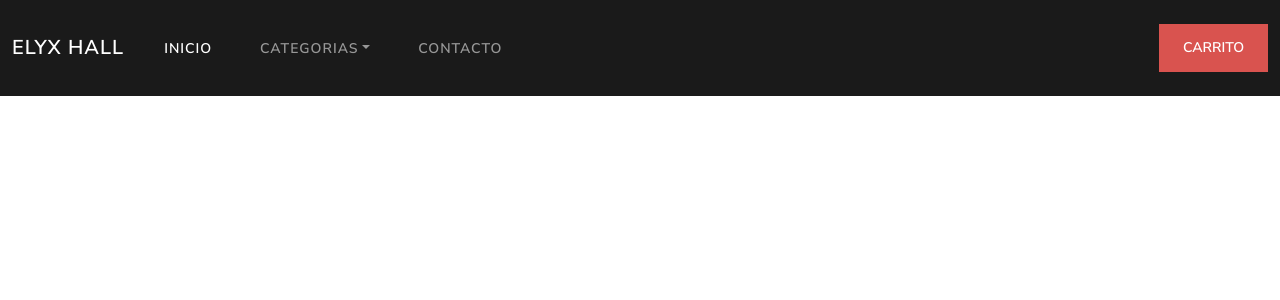
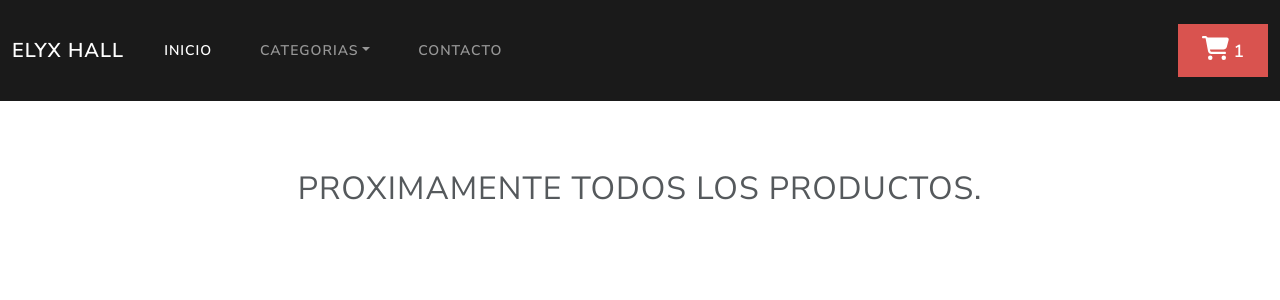
Before and after one commit to Elyx17/React-Coder, a React (Create React App) app: page / in a window 1280 px wide. Shown: the top 300 px of the page. Built offline with nearby package versions, Linux system fonts and the light colour scheme.

Commit message:
componentes1

```diff
--- a/package.json
+++ b/package.json
@@ -3,6 +3,10 @@
   "version": "0.1.0",
   "private": true,
   "dependencies": {
+    "@fortawesome/fontawesome-svg-core": "^6.2.1",
+    "@fortawesome/free-brands-svg-icons": "^6.2.1",
+    "@fortawesome/free-solid-svg-icons": "^6.2.1",
+    "@fortawesome/react-fontawesome": "^0.2.0",
     "@testing-library/jest-dom": "^5.16.5",
     "@testing-library/react": "^13.4.0",
     "@testing-library/user-event": "^13.5.0",
--- a/src/components/App.jsx
+++ b/src/components/App.jsx
@@ -1,10 +1,15 @@
 
 import './App.css';
 import NavBar from './NavBar/navBar';
+import ItemListContainer from './ItemListContainer/ItemListContainer'
+
 
 function App() {
   return (
+    <div>
     <NavBar/>
+    <ItemListContainer/>
+    </div>
   );
 }
 
--- a/src/components/CartWidget/cartWidget.jsx
+++ b/src/components/CartWidget/cartWidget.jsx
@@ -1,9 +1,13 @@
+import {FontAwesomeIcon} from '@fortawesome/react-fontawesome';
+import {faCartShopping} from '@fortawesome/free-solid-svg-icons';
 
 const CartWidget = () => {
     return (
-        <div>
-            <button className="btn btn-danger my-2 my-sm-0">Carrito</button>
-        </div>
+        <>
+            <button className="btn btn-danger my-2 my-sm-0"><FontAwesomeIcon style={{fontSize: "1.5rem"}} icon={faCartShopping}/>
+            <small style={{fontSize: "1.1rem"}}> 1</small>
+            </button>
+        </>
     );
 }
 
--- /dev/null
+++ b/src/components/ItemListContainer/ItemListContainer.jsx
@@ -0,0 +1,11 @@
+
+
+const ItemListContainer = () => {
+    return (
+        <div style={{textAlign: "center", marginTop: "4rem", fontSize: "2rem"}}>
+            PROXIMAMENTE TODOS LOS PRODUCTOS.
+        </div>
+    );
+}
+
+export default ItemListContainer;
```
Also changed, not shown: src/components/NavBar/categorias/categorias.jsx (line endings or trailing spaces), 1 other file (tests, documents, lock files or other folders).
